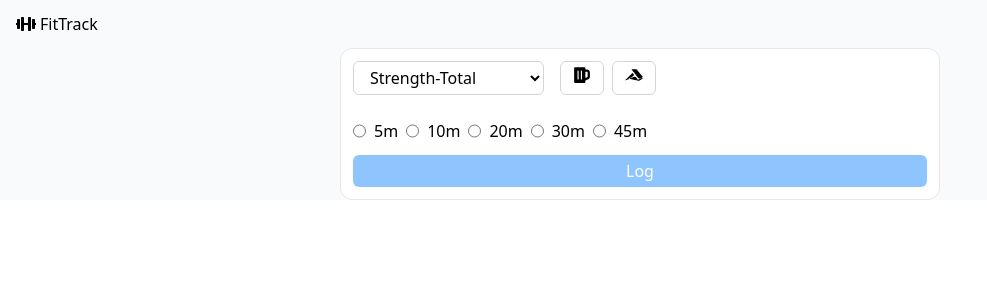
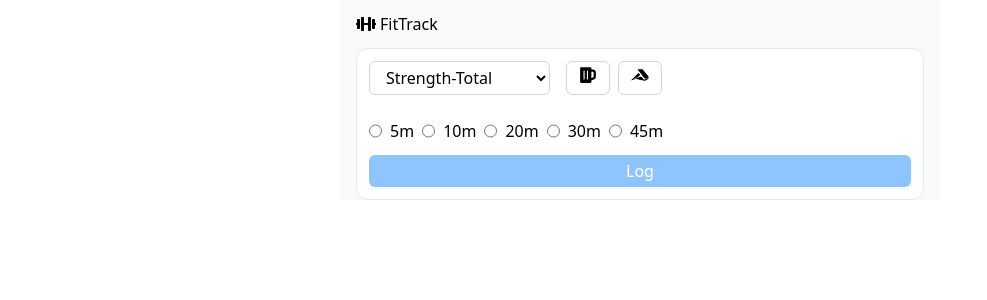
Before and after one commit to sachinkmohan/workout-tracker, a React (Vite) app: page / in a window 1280 px wide. Shown: the top 300 px of the page, without its empty margins (0-987 px from the left). Built offline with nearby package versions, Linux system fonts and the light colour scheme.

Commit message:
Update App.css to adjust root max-width and enable centered layout

```diff
--- a/src/App.css
+++ b/src/App.css
@@ -1,8 +1,8 @@
 @import "tailwindcss";
 
 #root {
-  max-width: 1280px;
-  /* margin: 0 auto; */
+  max-width: 600px;
+  margin: 0 auto;
   padding: 0 1em;
   text-align: center;
   background-color: #f9fafb;
```
